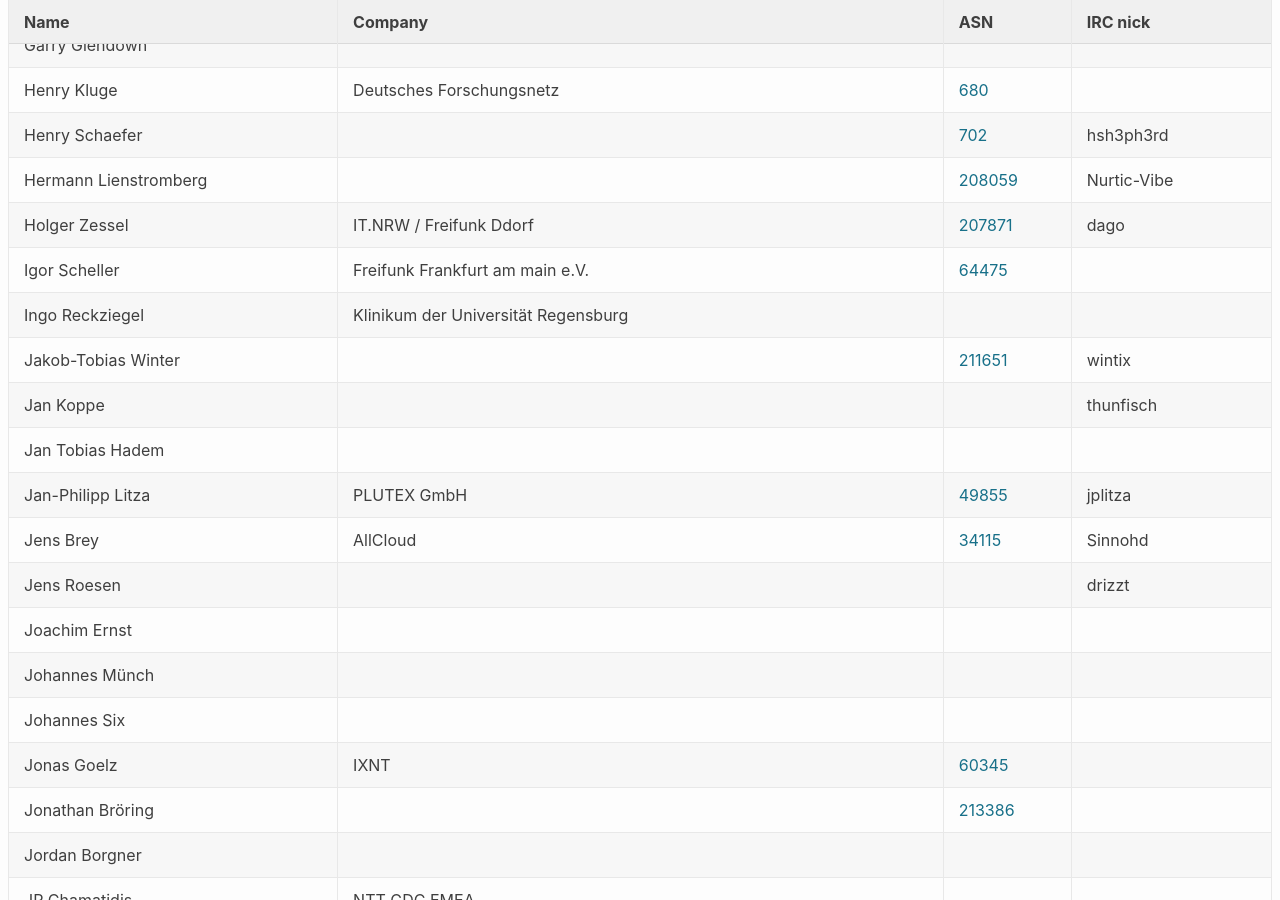
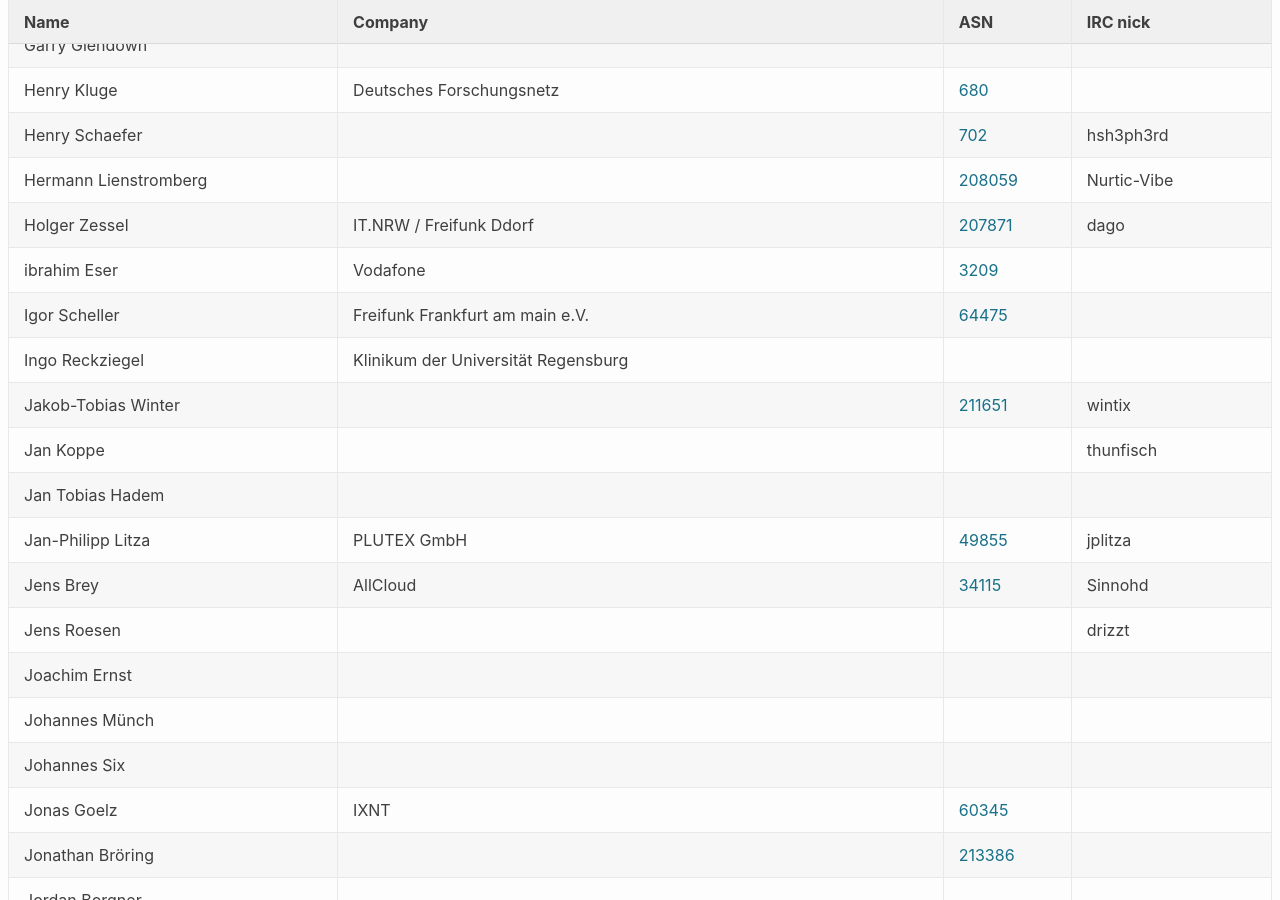
Before and after one commit to denog/pretix-attendeelist, a Jekyll site: the page built from denog14/index.md, in a window 1280 px wide and 900 px high, scrolled down 15864 px. Built offline with Jekyll 4.4.1, drawn with Linux system fonts in a browser that asks for light colours.

Commit message:
Latest data: Wed Nov  9 18:53:25 UTC 2022

```diff
--- a/_data/attendees_denog14_remote.json
+++ b/_data/attendees_denog14_remote.json
@@ -274,6 +274,12 @@
     "company": "IT.NRW / Freifunk Ddorf",
     "irc": "dago",
     "asn": "207871"
+  },
+  {
+    "name": "ibrahim Eser",
+    "company": "Vodafone",
+    "irc": null,
+    "asn": "3209"
   },
   {
     "name": "Igor Scheller",
@@ -703,13 +709,13 @@
   },
   {
     "name": "Robert Leichssenring",
-    "company": null,
+    "company": "DE-CIX",
     "irc": null,
     "asn": "6695"
   },
   {
     "name": "Robert Leichssenring",
-    "company": "DE-CIX",
+    "company": null,
     "irc": null,
     "asn": "6695"
   },
```
